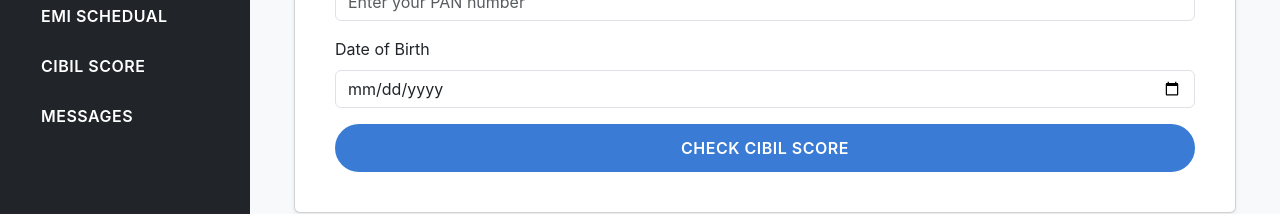
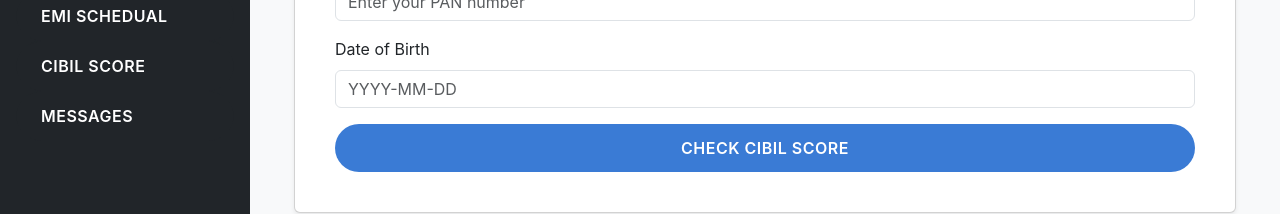
Before and after one commit to rohitpagi33/Oddo-X-Charusat-Hackathon-2025, a React (Create React App) app in the folder frontend/: page /dashbaord_user in a window 1280 px wide. Both pictures are taken after a click on the button "CIBIL SCORE". Shown: the part 212-426 px from the top of the page. Built offline with nearby package versions, Linux system fonts and the light colour scheme; no server answers.

Commit message:
cibil score check

```diff
--- a/frontend/src/components/Dashboard/cibil.jsx
+++ b/frontend/src/components/Dashboard/cibil.jsx
@@ -1,24 +1,32 @@
 import React, { useState } from "react";
-import { Card, Button, Form, InputGroup } from "react-bootstrap";
+import { Card, Button, Form, InputGroup, Alert } from "react-bootstrap";
+import fetchCibilScore  from "./mockDatabase"; // Import fetch function
 
 export default function CIBIL() {
   const [panNumber, setPanNumber] = useState("");
   const [dob, setDob] = useState("");
   const [score, setScore] = useState(null);
+  const [error, setError] = useState("");
 
-  const handleCheckScore = (e) => {
+  const handleFetch = async (e) => {
     e.preventDefault();
-    // Simulate checking CIBIL score (Replace with actual API call)
-    const mockScore = Math.floor(Math.random() * (900 - 300 + 1)) + 300;
-    setScore(mockScore);
-  };
+    setScore(null);
+    setError("");
+
+    try {
+      const fetchedScore = await fetchCibilScore(panNumber, dob);
+      setScore(fetchedScore);
+    } catch (err) {
+      setError(err.toString()); // Ensure error is a string
+    }
+  }
 
   return (
     <div className="container mt-4">
       <h1 className="text-center mb-4">Check Your CIBIL Score</h1>
       <Card className="p-4 shadow-sm">
         <Card.Body>
-          <Form onSubmit={handleCheckScore}>
+          <Form onSubmit={handleFetch}>
             <Form.Group className="mb-3">
               <Form.Label>PAN Number</Form.Label>
               <Form.Control
@@ -34,7 +42,8 @@
               <Form.Label>Date of Birth</Form.Label>
               <InputGroup>
                 <Form.Control
-                  type="date"
+                  type="text"
+                  placeholder="YYYY-MM-DD"
                   value={dob}
                   onChange={(e) => setDob(e.target.value)}
                   required
@@ -49,6 +58,12 @@
         </Card.Body>
       </Card>
 
+      {error && (
+        <Alert variant="danger" className="mt-4 text-center">
+          {error}
+        </Alert>
+      )}
+
       {score !== null && (
         <Card className="mt-4 p-4 text-center shadow-sm">
           <Card.Body>
```
Also changed, not shown: 1 other file (tests, documents, lock files or other folders).
